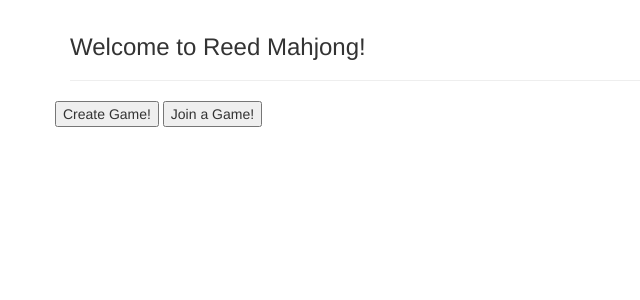
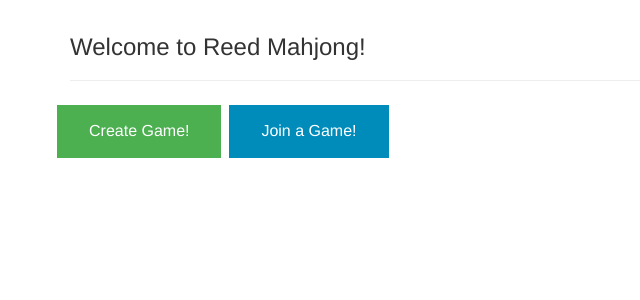
Before and after one commit to noErrdev/Django-Mahjang, a Django app: page / in a window 1280 px wide. Shown: the part 51-351 px from the top of the page, without its empty margins (0-640 px from the left). Run offline with Django 4.2, Linux system fonts and the light colour scheme; some libraries are stand-ins or nearby versions.

Commit message:
Adding colors to buttons

```diff
--- a/templates/home.html
+++ b/templates/home.html
@@ -7,7 +7,7 @@
       <h3>Welcome to Reed Mahjong!</h3>
       <hr>
   </div>
-  <button type="button">Create Game!</button>
-  <button type="button">Join a Game!</button>
+  <button class="button button1">Create Game!</button>
+  <button class="button button2">Join a Game!</button>
 </div>
 {% endblock %}
```
